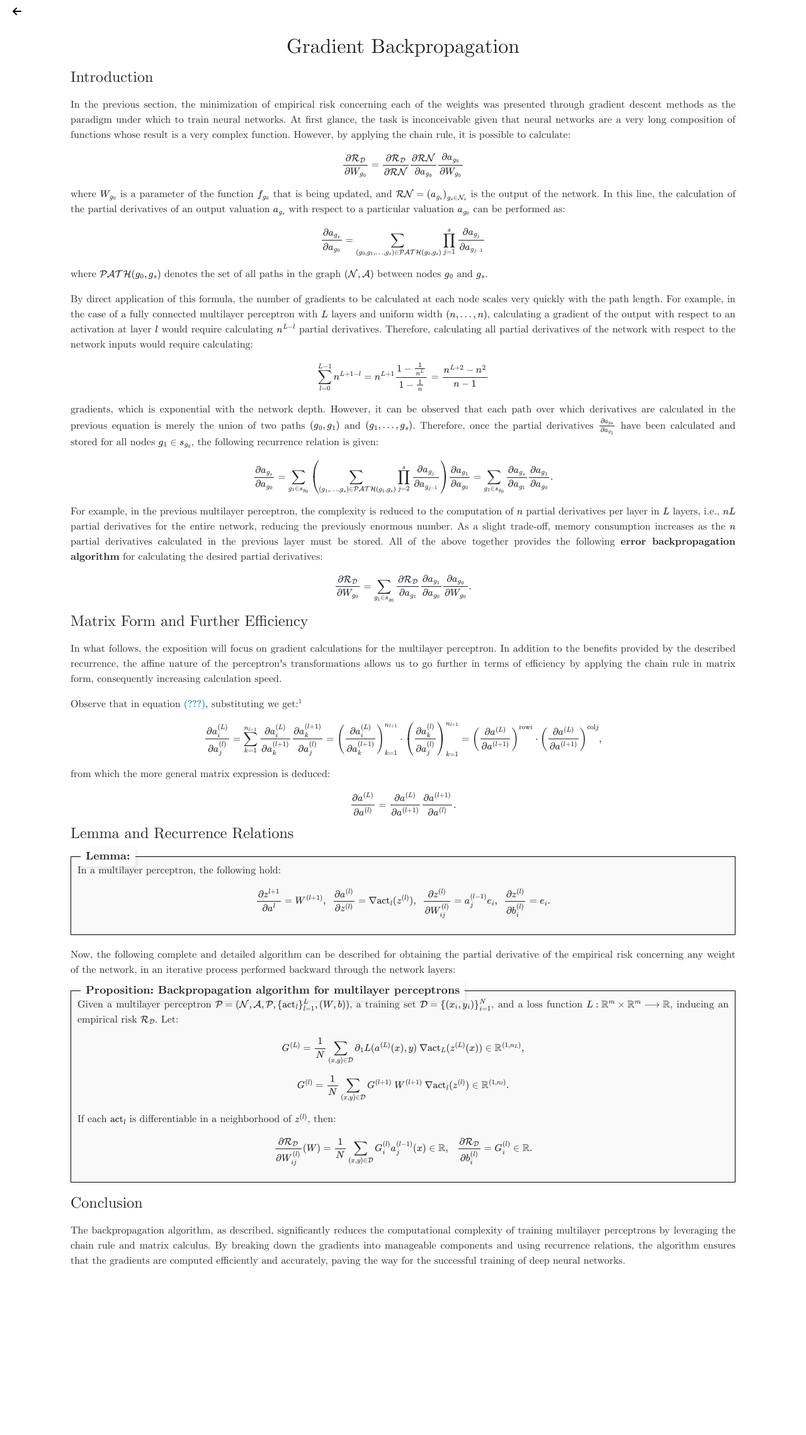
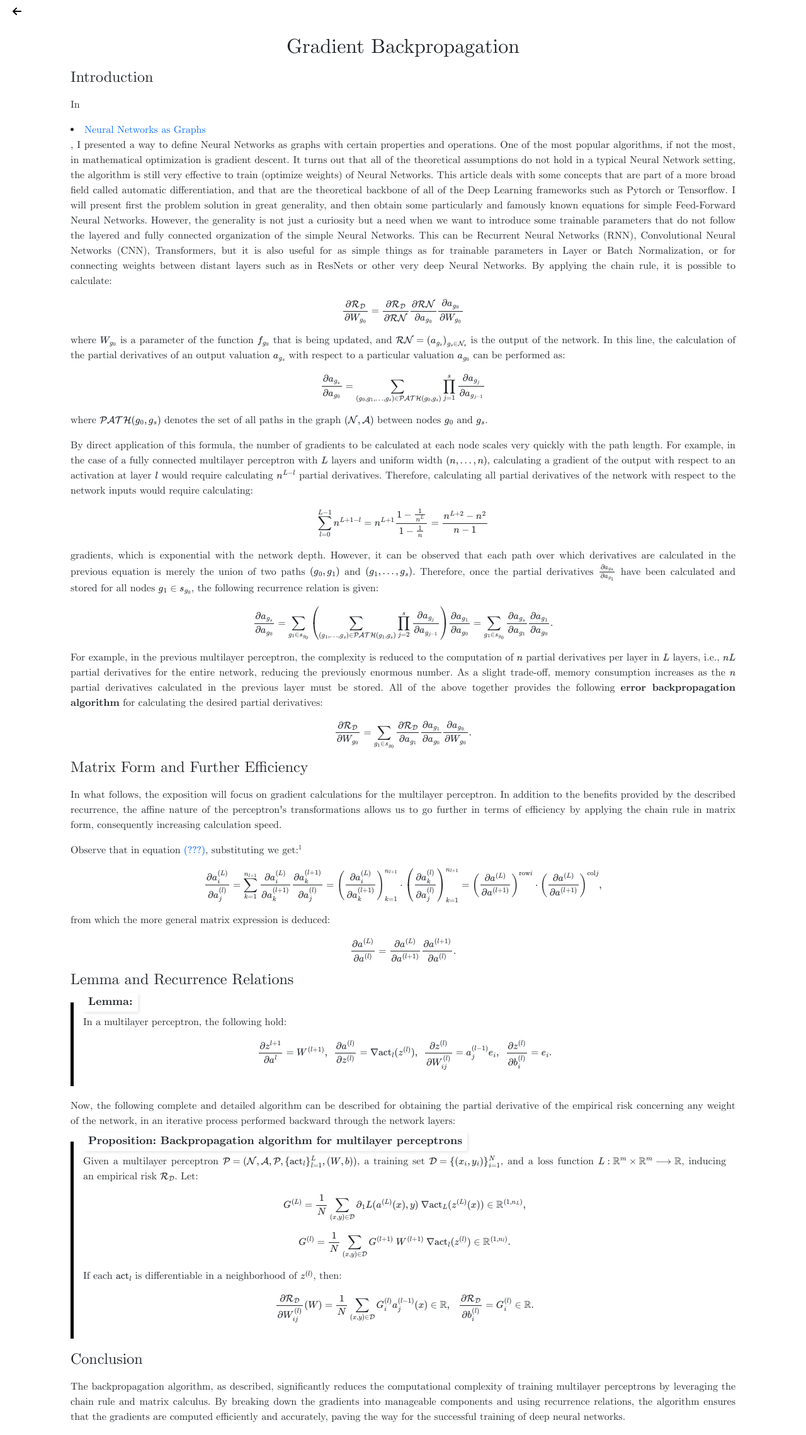
Before and after one commit to RoidaVinci/web, a Jekyll site: the page articles/backpropagation.html, which Jekyll copies as it is, in a window 1280 px wide. Shown: the whole page at 63% size. Built offline with Jekyll 4.4.1, drawn with Linux system fonts in a browser that asks for light colours; some web fonts are replaced; before the commit the page ends 2031 px from its top, so only the background shows below that.

Commit message:
Update backpropagation.html

```diff
--- a/articles/backpropagation.html
+++ b/articles/backpropagation.html
@@ -30,20 +30,6 @@
       MathJax.typesetPromise();
     });
   </script>
-  <style>
-    body {
-      font-family: "Computer Modern Serif", serif;
-    }
-    .theorem {
-      border: 1px solid #000;
-      padding: 10px;
-      margin: 20px 0;
-      background-color: #f9f9f9;
-    }
-    .theorem-title {
-      font-weight: bold;
-    }
-  </style>
 </head>
 <body>
   <!-- Back Button -->
@@ -56,7 +42,7 @@
 
     <h2 class="section-title">Introduction</h2>
     <p>
-      In the previous section, the minimization of empirical risk concerning each of the weights was presented through gradient descent methods as the paradigm under which to train neural networks. At first glance, the task is inconceivable given that neural networks are a very long composition of functions whose result is a very complex function. However, by applying the chain rule, it is possible to calculate:
+      In  <li><a href="../articles/nn_graph.html">Neural Networks as Graphs</a></li>, I presented a way to define Neural Networks as graphs with certain properties and operations. One of the most popular algorithms, if not the most, in mathematical optimization is gradient descent. It turns out that all of the theoretical assumptions do not hold in a typical Neural Network setting, the algorithm is still very effective to train (optimize weights) of Neural Networks. This article deals with some concepts that are part of a more broad field called automatic differentiation, and that are the theoretical backbone of all of the Deep Learning frameworks such as Pytorch or Tensorflow. I will present first the problem solution in great generality, and then obtain some particularly and famously known equations for simple Feed-Forward Neural Networks. However, the generality is not just a curiosity but a need when we want to introduce some trainable parameters that do not follow the layered and fully connected organization of the simple Neural Networks. This can be Recurrent Neural Networks (RNN), Convolutional Neural Networks (CNN), Transformers, but it is also useful for as simple things as for trainable parameters in Layer or Batch Normalization, or for connecting weights between distant layers such as in ResNets or other very deep Neural Networks. By applying the chain rule, it is possible to calculate:
     </p>
 
     <p>
```
